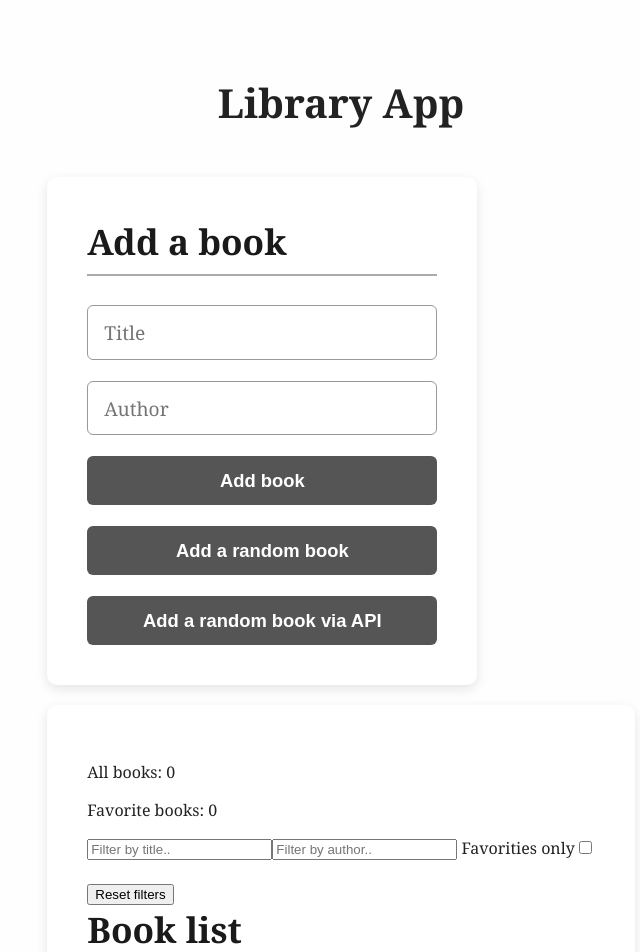
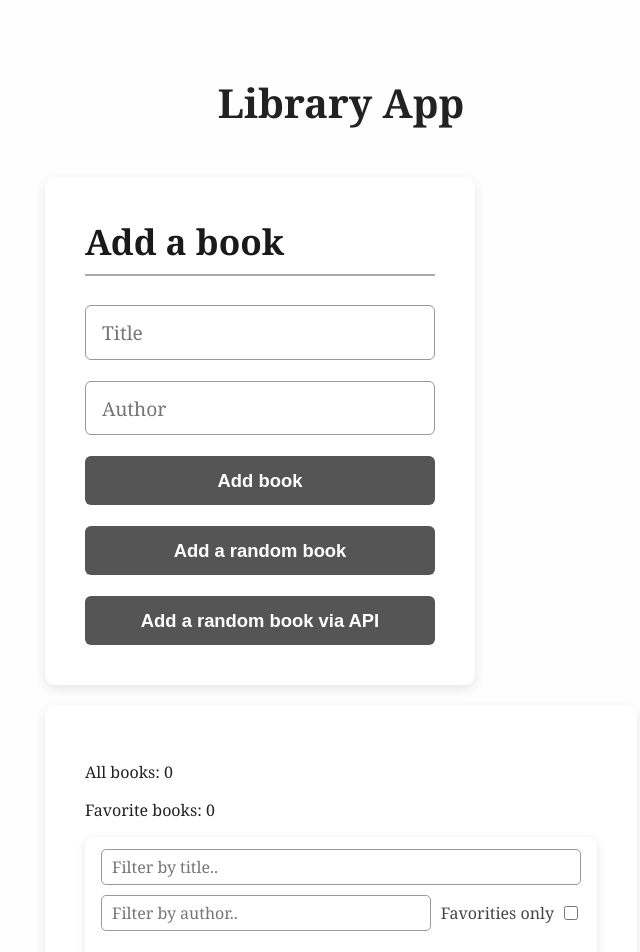
Before and after one commit to DanilZharkovJS/React-Library, a React (Create React App) app in the folder frontend/: page / in a window 1280 px wide. Shown: the top 952 px of the page, without its empty margins (299-939 px from the left). Built offline with nearby package versions, Linux system fonts and the light colour scheme.

Commit message:
isLoading in redux

```diff
--- a/frontend/src/App.css
+++ b/frontend/src/App.css
@@ -184,3 +184,106 @@ ul {
   0% { transform: rotate(0deg); }
   100% { transform: rotate(360deg); }
 }
+.delete-all-btn {
+  background-color: #f9aaaa; /* мягкий красный */
+  color: white;
+  font-weight: bolder;
+  font-size: 13px;
+  padding: 10px 16px;
+  border: none;
+  border-radius: 8px;
+  box-shadow: 0 2px 4px rgba(0, 0, 0, 0.1);
+  cursor: pointer;
+  transition: background-color 0.2s ease;
+}
+
+.delete-all-btn:hover {
+  background-color: #ff8484; /* ярче при наведении */
+}
+.book-list {
+  display: flex;
+  flex-direction: column;
+}
+.filter {
+  background-color: #fff;
+  padding: 12px 16px;
+  border-radius: 8px;
+  box-shadow: 0 2px 8px rgba(0,0,0,0.1);
+  max-width: 480px;
+  margin: 0 auto 16px auto;
+  font-family: 'Georgia', serif;
+  color: #222;
+}
+
+.filter-group {
+  display: flex;
+  flex-direction: column;
+  gap: 10px;
+}
+
+.filter-inputs {
+  display: flex;
+  gap: 10px;
+  flex-wrap: wrap;
+  align-items: center;
+}
+
+.filter-inputs input[type="text"] {
+  flex: 1 1 150px;
+  padding: 6px 10px;
+  border: 1px solid #999;
+  border-radius: 5px;
+  font-size: 1rem;
+  font-family: 'Georgia', serif;
+  transition: border-color 0.3s ease;
+}
+
+.filter-inputs input[type="text"]:focus {
+  border-color: #444;
+  outline: none;
+}
+
+.filter-inputs label {
+  display: flex;
+  align-items: center;
+  font-size: 1rem;
+  color: #444;
+  user-select: none;
+  gap: 6px;
+  font-family: 'Georgia', serif;
+}
+
+.filter-inputs input[type="checkbox"] {
+  width: 14px;
+  height: 14px;
+  cursor: pointer;
+  border: 1px solid #999;
+  border-radius: 3px;
+  transition: border-color 0.3s ease;
+}
+
+.filter-inputs input[type="checkbox"]:focus {
+  border-color: #444;
+  outline: none;
+}
+
+.filter-actions {
+  text-align: right;
+}
+
+.filter-actions button {
+  background-color: #555;
+  border: none;
+  color: #fff;
+  padding: 6px 12px;
+  font-size: 1rem;
+  border-radius: 5px;
+  cursor: pointer;
+  font-weight: 700;
+  font-family: 'Georgia', serif;
+  transition: background-color 0.25s ease;
+}
+
+.filter-actions button:hover {
+  background-color: #333;
+}
--- a/frontend/src/Pages/main/components/BookForm.jsx
+++ b/frontend/src/Pages/main/components/BookForm.jsx
@@ -1,18 +1,18 @@
 import React, { useState } from 'react'
-import { useDispatch } from 'react-redux'
+import { useDispatch, useSelector } from 'react-redux'
 import axios from 'axios'
 import { FaSpinner } from 'react-icons/fa'
 import Input from '../../../components/Input'
 import Button from '../../../components/Button'
 import booksData from '../data/books.json'
 import bookWithId from '../../../utils/bookWithId'
-import { fetchBook, setAddBook } from '../../../redux/slices/booksSlice'
+import { fetchBook, selectIsLoadingViaAPI, setAddBook } from '../../../redux/slices/booksSlice'
 import { setError } from '../../../redux/slices/errorSlice'
 
 function BookForm() {
   const [title, setTitle] = useState('')
   const [author, setAuthor] = useState('')
-  const [isLoading, setIsLoading] = useState(false)
+  const isLoadingAPI = useSelector(selectIsLoadingViaAPI)
   const dispatch = useDispatch()
 
   const handleSubmit = (e) => {
@@ -31,12 +31,7 @@ function BookForm() {
     dispatch(setAddBook(bookWithId(randomBook, 'random')))
   }
   const handleRandomBookAPI = async () => {
-    try {
-      setIsLoading(true)
-      await dispatch(fetchBook('http://localhost:4000/random-book-delayed'))
-    } finally {
-      setIsLoading(false)
-    }
+   dispatch(fetchBook('http://localhost:4000/random-book-delayed'))
   }
 
   return (
@@ -60,8 +55,8 @@ function BookForm() {
           />
           <Button type="submit">Add book</Button>
           <Button onClick={handleRandomBook}>Add a random book</Button>
-          <Button onClick={handleRandomBookAPI} disabled={isLoading}>
-            {isLoading ? (
+          <Button onClick={handleRandomBookAPI} disabled={isLoadingAPI}>
+            {isLoadingAPI ? (
               <div className='API_btn-block'>
                 <span>Loading</span>
                 <FaSpinner className="spinner-icon"/>
--- a/frontend/src/Pages/main/components/BookList.jsx
+++ b/frontend/src/Pages/main/components/BookList.jsx
@@ -4,6 +4,7 @@ import { IoBookmarkOutline, IoBookmarkSharp } from 'react-icons/io5'
 import Button from '../../../components/Button'
 import {
   selectAllBooks,
+  setDeleteAllBooks,
   setDeleteBook,
   setToggleFavorite,
 } from '../../../redux/slices/booksSlice'
@@ -45,10 +46,18 @@ function BookList() {
       )
     )
   }
+  const handleDelAll = () => {
+    dispatch(setDeleteAllBooks())
+  }
 
   return (
-    <div>
+    <div className="book-list">
       <h2>Book list</h2>
+      {filteredBooks.length ? (
+        <Button onClick={handleDelAll} className="delete-all-btn">
+          DELETE ALL
+        </Button>
+      ) : null}
       {!filteredBooks.length ? (
         <p>No books available</p>
       ) : (
--- a/frontend/src/redux/slices/booksSlice.js
+++ b/frontend/src/redux/slices/booksSlice.js
@@ -3,31 +3,39 @@ import axios from 'axios'
 import bookWithId from '../../utils/bookWithId'
 import { setError } from './errorSlice'
 
-const initialState = []
+const initialState = {
+  books: [],
+  isLoadingViaAPI: false,
+}
 
-export const fetchBook = createAsyncThunk('books/fetchBook', async (url, thunkAPI) => {
-  try {
-
-    const res = await axios.get(url)
-    return res.data
-  } catch (error) {
-    thunkAPI.dispatch(setError(error.message))
-    throw error
+export const fetchBook = createAsyncThunk(
+  'books/fetchBook',
+  async (url, thunkAPI) => {
+    try {
+      const res = await axios.get(url)
+      return res.data
+    } catch (error) {
+      thunkAPI.dispatch(setError(error.message))
+      return thunkAPI.rejectWithValue(error)
+    }
   }
-})
+)
 
 const booksSlice = createSlice({
   name: 'books',
   initialState,
   reducers: {
     setAddBook: (state, action) => {
-      state.push(action.payload)
+      state.books.push(action.payload)
     },
     setDeleteBook: (state, action) => {
-      return state.filter((book) => book.id !== action.payload)
+      state.books = state.books.filter((book) => book.id !== action.payload)
+    },
+    setDeleteAllBooks: () => {
+      return initialState
     },
     setToggleFavorite: (state, action) => {
-      const book = state.find((book) => book.id === action.payload)
+      const book = state.books.find((book) => book.id === action.payload)
       if (book) {
         book.isFavorite = !book.isFavorite
       }
@@ -35,21 +43,32 @@ const booksSlice = createSlice({
   },
   extraReducers: (builder) => {
     builder
+      .addCase(fetchBook.pending, (state) => {
+        state.isLoadingViaAPI = true
+      })
       .addCase(fetchBook.fulfilled, (state, action) => {
+        state.isLoadingViaAPI = false
         if (action.payload.title && action.payload.author) {
-          state.push(bookWithId(action.payload, 'API'))
+          state.books.push(bookWithId(action.payload, 'API'))
         }
       })
       .addCase(fetchBook.rejected, (state, action) => {
+        state.isLoadingViaAPI = false
         console.error('Ошибка при загрузке книги:', action.error.message)
       })
   },
 })
 
-export const { setAddBook, setDeleteBook, setToggleFavorite } =
-  booksSlice.actions
+export const {
+  setAddBook,
+  setDeleteBook,
+  setDeleteAllBooks,
+  setToggleFavorite,
+} = booksSlice.actions
 
-export const selectAllBooks = (state) => state.books
+export const selectAllBooks = (state) => state.books.books
+
+export const selectIsLoadingViaAPI = (state) => state.books.isLoadingViaAPI
 
 export const selectBookById = (id) => (state) =>
   state.books.find((book) => book.id === id)
```
